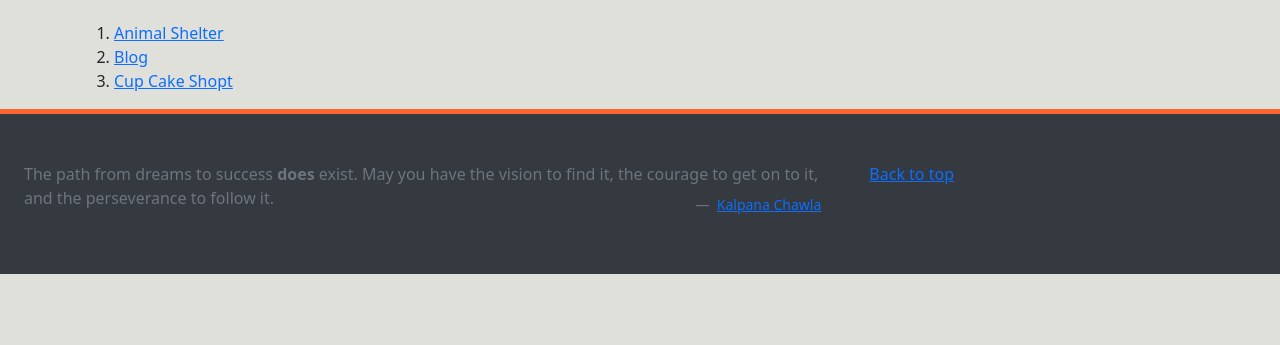
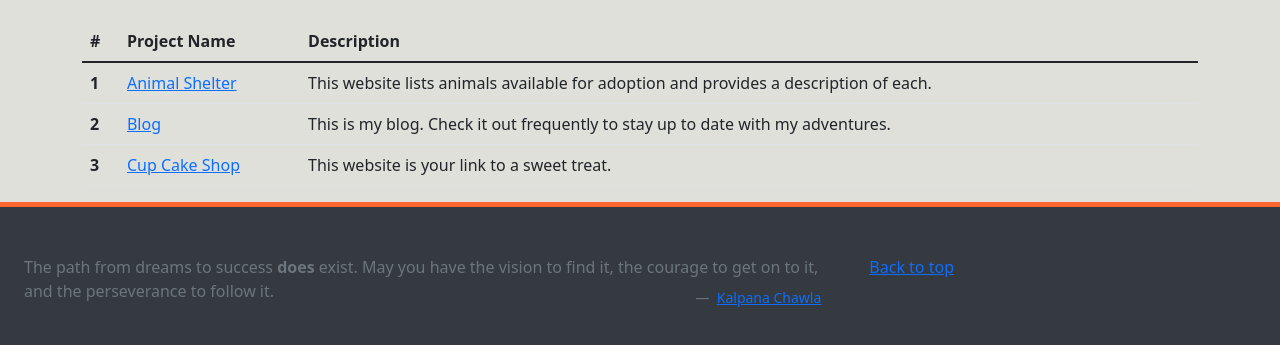
Before and after one commit to karenaxon/portfolio, a plain HTML site: page git.html in a window 1280 px wide. Shown: the part 445-790 px from the top of the page. Drawn offline with nearby package versions, Linux system fonts and the light colour scheme.

Commit message:
Add table to git.html

```diff
--- a/git.html
+++ b/git.html
@@ -35,7 +35,6 @@
     </div>
   </nav>
   <div class="container mt-5">
-    <div class="col-sm-6">
     <div class="jumbotron">
       <i class="fab fa-github fa-8x">
       </i>
@@ -45,18 +44,38 @@
       </p>
       <hr class="my-4">
     </div>
-      <ol>
-        <li>
+    <table class="table">
+      <thead>
+        <tr>
+          <th scope="col">#</th>
+          <th scope="col">Project Name</th>
+          <th scope="col">Description</th>
+        </tr>
+      </thead>
+      <tbody>
+        <tr>
+          <th scope="row">1</th>
+          <td>
              <a href="https://github.com/karenaxon/animal-shelter.git" target="_blank">Animal Shelter</a>
-        </li>
-        <li>
+          </td>
+          <td>This website lists animals available for adoption and provides a description of each.</td>
+        </tr>
+        <tr>
+          <th scope="row">2</th>
+          <td>
             <a href="https://github.com/karenaxon/blog.git" target="_blank">Blog</a>
-        </li>
-        <li>
-          <a href="https://github.com/karenaxon/cupcake-shop.git" target="_blank">Cup Cake Shopt</a>
-        </li>
-      </ol>
-    </div>
+          </td>
+          <td>This is my blog. Check it out frequently to stay up to date with my adventures.</td>
+        </tr>
+        <tr>
+          <th scope="row">3</th>
+          <td>
+            <a href="https://github.com/karenaxon/cupcake-shop.git" target="_blank">Cup Cake Shop</a>
+          </td>
+          <td>This website is your link to a sweet treat.</td>
+        </tr>
+      </tbody>
+    </table>
   </div>
   <div id="bottom-of-page">
   </div>
```
Lines whose indentation alone changed are shown as unchanged.
